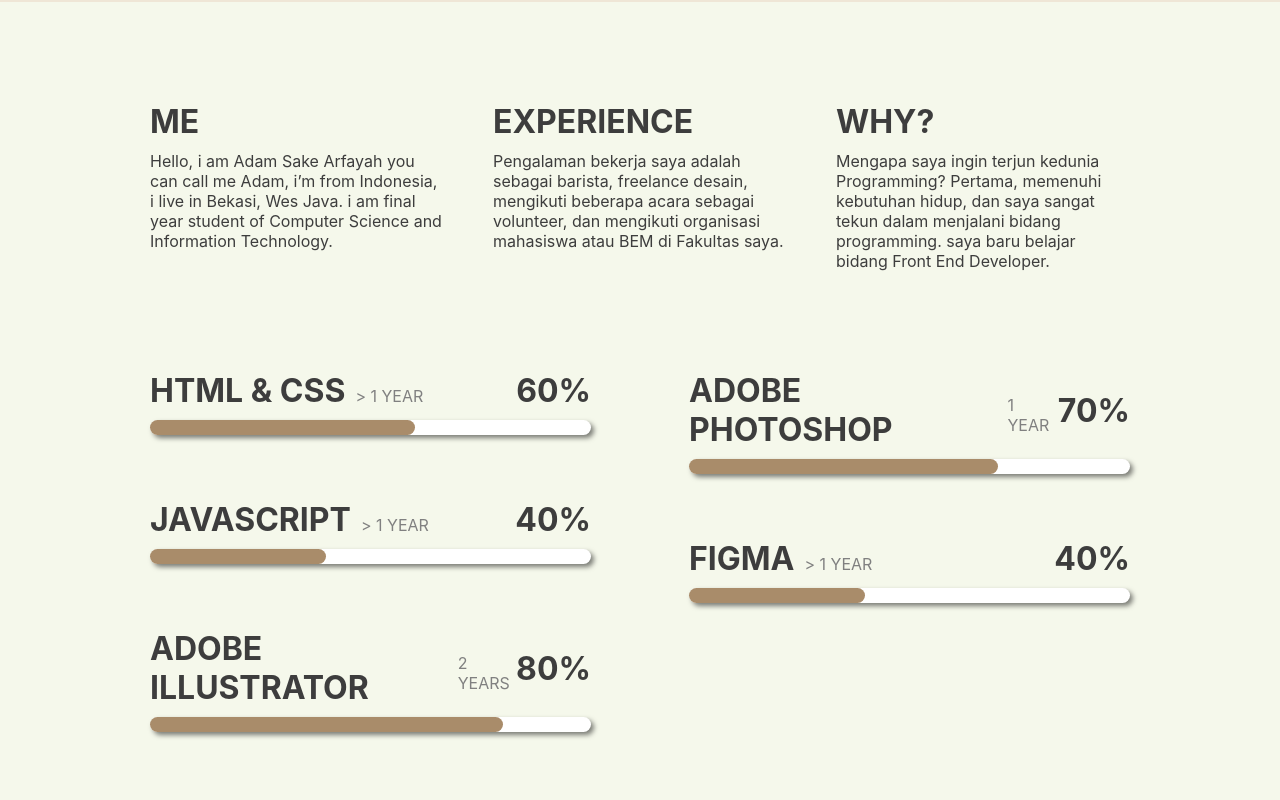
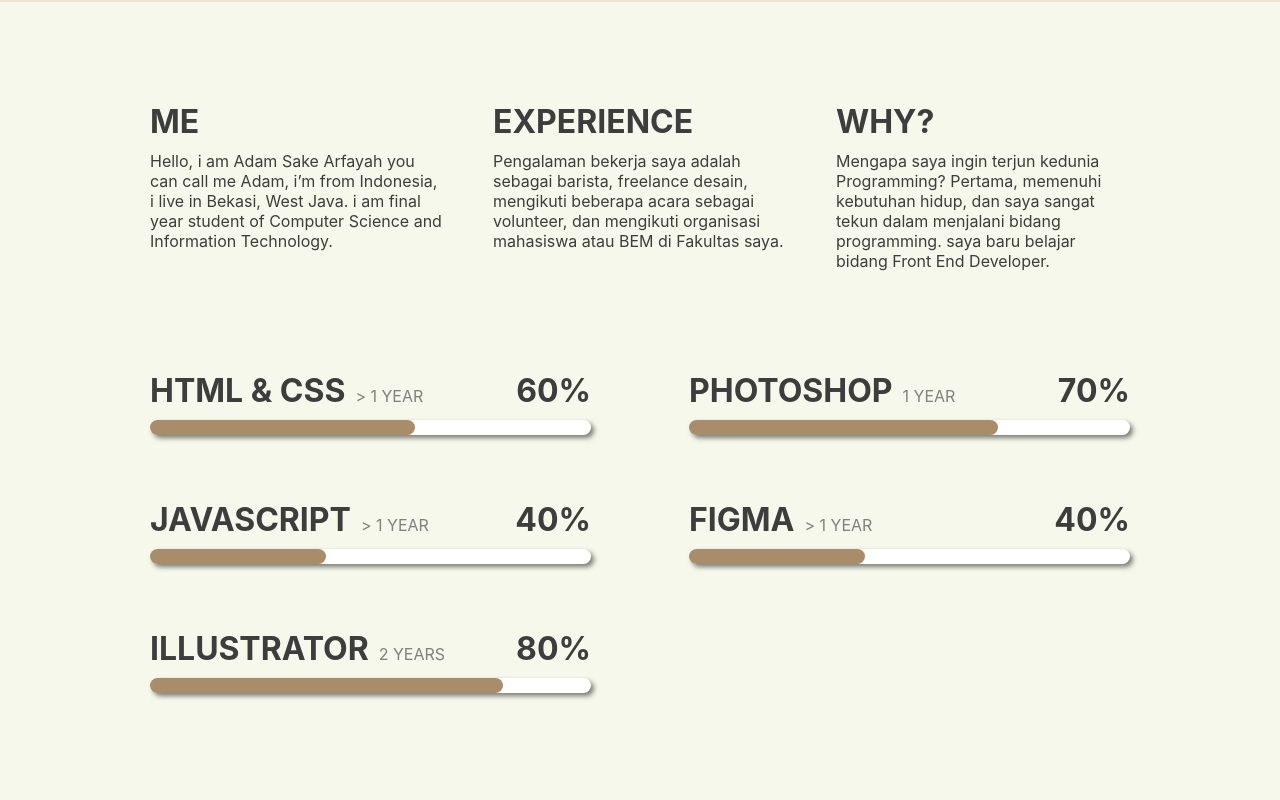
Before and after one commit to AdamSakeA/PORTO, a plain HTML site: page about.html in a window 1280 px wide. Shown: the part 664-1464 px from the top of the page. Drawn offline with Linux system fonts and the light colour scheme.

Commit message:
Update about.html

```diff
--- a/about.html
+++ b/about.html
@@ -13,7 +13,7 @@
     <div class="nav-center">
         <a href = 'index.html'>Home</a>
         <a href = 'about.html'>About</a>
-        <a href = '#'>Work</a>
+        <a href = 'work.html'>Work</a>
     </div>
         <a class = 'bold' href = '#'>Contact</a></li>
     </nav>
@@ -35,7 +35,7 @@
                 <h2>ME</h2>
                 <p>Hello, i am Adam Sake Arfayah
                     you can call me Adam, i’m from
-                    Indonesia, i live in Bekasi, Wes Java.
+                    Indonesia, i live in Bekasi, West Java.
                     i am final year student of Computer
                     Science and Information Technology.</p>
             </div>
@@ -85,7 +85,7 @@
             <li class = 'skill-item'>
                 <div class = 'skill-detail'>
                     <div class = 'skill-title'>
-                    <h3>ADOBE ILLUSTRATOR</h3>
+                    <h3>ILLUSTRATOR</h3>
                     <p>2 YEARS</p>
                 </div>
                     <h3>80%</h3>
@@ -98,7 +98,7 @@
             <li class = 'skill-item'>
                 <div class = 'skill-detail'>
                     <div class = 'skill-title'>
-                    <h3>ADOBE PHOTOSHOP</h3>
+                    <h3>PHOTOSHOP</h3>
                     <p>1 YEAR</p>
                 </div>
                     <h3>70%</h3>
```
